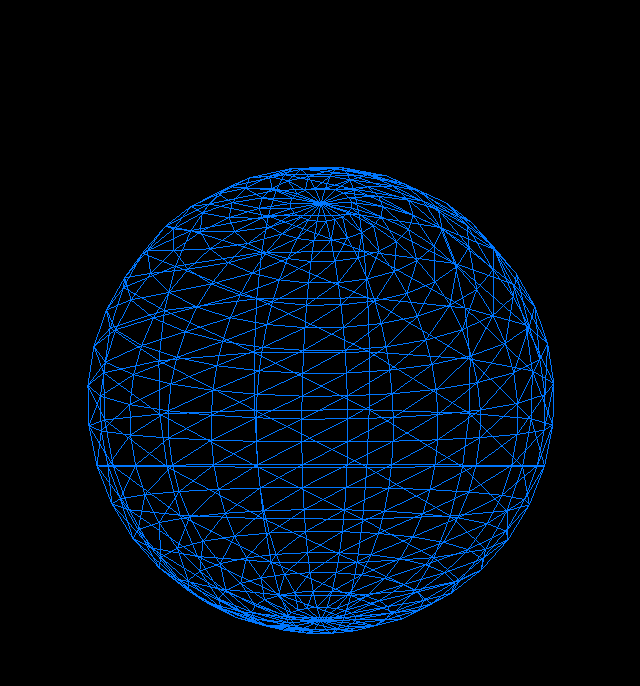
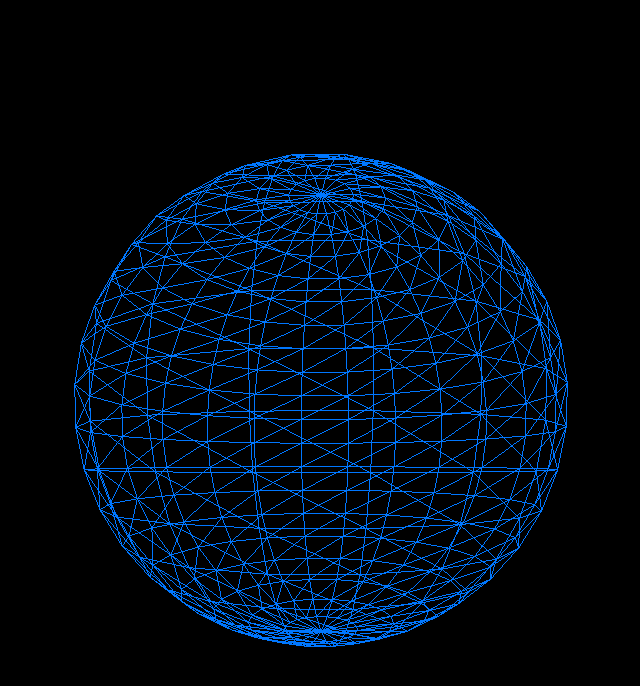
Before and after one commit to 10DanielZhou90/webNetlify01, a plain HTML site: page index.html in a window 1280 px wide. Shown: the whole page, without its empty margins (319-959 px from the left). Drawn offline with nearby package versions, Linux system fonts and the light colour scheme.

Commit message:
git init

```diff
--- a/index.html
+++ b/index.html
@@ -23,7 +23,7 @@
         document.body.appendChild(renderer.domElement);
 
         // 創建一個圓球
-        const geometry = new THREE.SphereGeometry(2.2, 20, 20);
+        const geometry = new THREE.SphereGeometry(2.3, 20, 20);
         const material = new THREE.MeshBasicMaterial({ color: 0x0077ff, wireframe: true });
         const sphere = new THREE.Mesh(geometry, material);
         scene.add(sphere);
```
